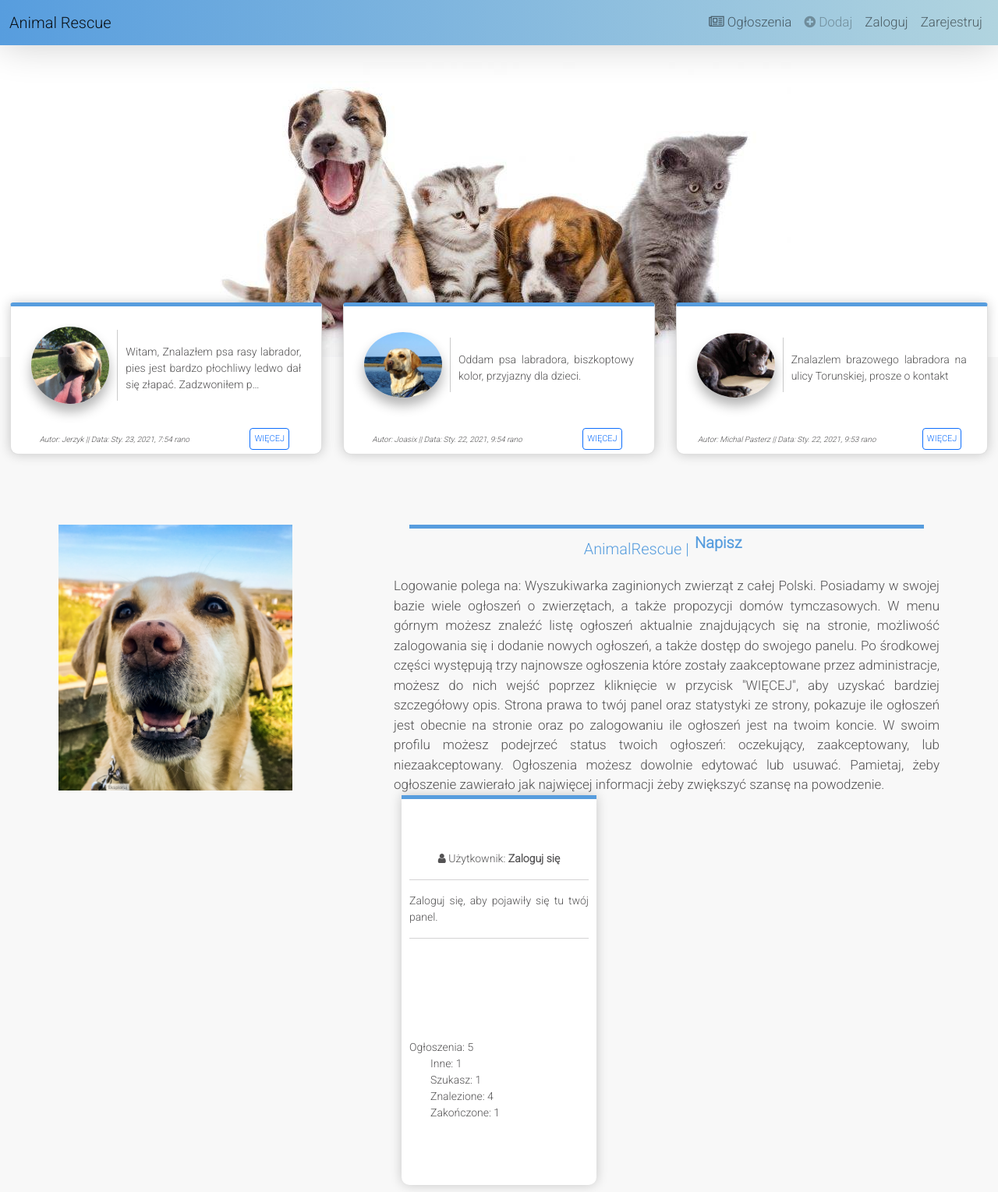
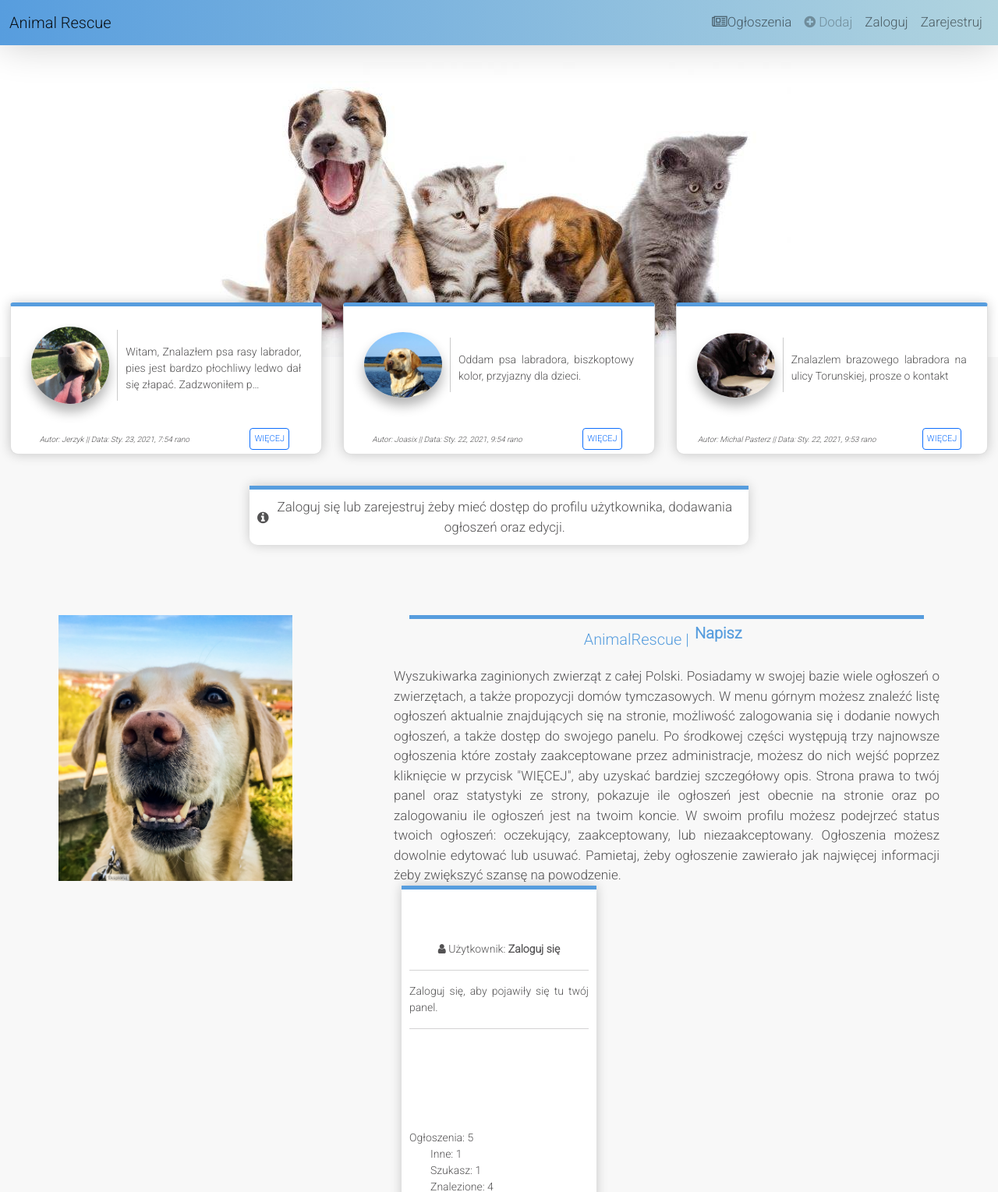
Before and after one commit to tomakordek/AnimalRescue, a Django app: page / in a window 1280 px wide. Shown: the top 1529 px of the page at 78% size. Run offline with Django 3.2, Linux system fonts and the light colour scheme; data comes from the database, SQL or seed files in the repository; some libraries are stand-ins or nearby versions.

Commit message:
Zaloguj sie

```diff
--- a/index/static/css/style.css
+++ b/index/static/css/style.css
@@ -486,8 +486,23 @@ input
   color: rgb(87, 157, 222);
   font-size: 30px;
 }
-
-
+.not-logged-user
+{
+  width: 50%;
+  min-height:30px;
+  background-color: white;
+  border-top: 5px solid rgb(87, 157, 222);
+  box-shadow: 0px 0px 15px 0px rgba(0,0,0,0.20);
+  display: flex;
+  justify-content: center;
+  align-items: center;
+  text-align: center;
+  border-bottom-right-radius: 10px;
+  border-bottom-left-radius: 10px;
+  margin: 0 auto;
+  padding: 10px;
+  margin-top: 40px;
+}
 
 @media only screen and (max-width: 1112px)
 {
--- a/index/templates/index/base.html
+++ b/index/templates/index/base.html
@@ -26,7 +26,7 @@
         <div class="collapse navbar-collapse justify-content-end" id="navbarNav">
           <ul class="navbar-nav">
             <li class="nav-item">
-            <a class="nav-link" href="{% url 'currents' %}"><i class="fa fa-newspaper-o"></i> Ogłoszenia</a>
+            <a class="nav-link" href="{% url 'currents' %}"><i class="fa fa-newspaper-o"></i>Ogłoszenia</a>
             </li>
 
             {% if user.is_authenticated %}
--- a/index/templates/index/index.html
+++ b/index/templates/index/index.html
@@ -36,6 +36,7 @@
 </header>
 
 <main>
+  <div class="not-logged-user"><i class="fa fa-info-circle"></i> Zaloguj się lub zarejestruj żeby mieć dostęp do profilu użytkownika, dodawania ogłoszeń oraz edycji.</div>
 <div id="container">
 
   <div id="container-left">
@@ -52,7 +53,7 @@
           			      </span>
           	      </p>
           </div>
-        Logowanie polega na: Wyszukiwarka zaginionych zwierząt z całej Polski. Posiadamy w swojej bazie wiele ogłoszeń o zwierzętach, a także propozycji domów tymczasowych.
+        Wyszukiwarka zaginionych zwierząt z całej Polski. Posiadamy w swojej bazie wiele ogłoszeń o zwierzętach, a także propozycji domów tymczasowych.
         W menu górnym możesz znaleźć listę ogłoszeń aktualnie znajdujących się na stronie, możliwość zalogowania się i dodanie nowych ogłoszeń, a także dostęp do swojego panelu.
         Po środkowej części występują trzy najnowsze ogłoszenia które zostały zaakceptowane przez administracje, możesz do nich wejść poprzez kliknięcie w przycisk "WIĘCEJ", aby uzyskać bardziej szczegółowy opis.
         Strona prawa to twój panel oraz statystyki ze strony, pokazuje ile ogłoszeń jest obecnie na stronie oraz po zalogowaniu ile ogłoszeń jest na twoim koncie.
```
